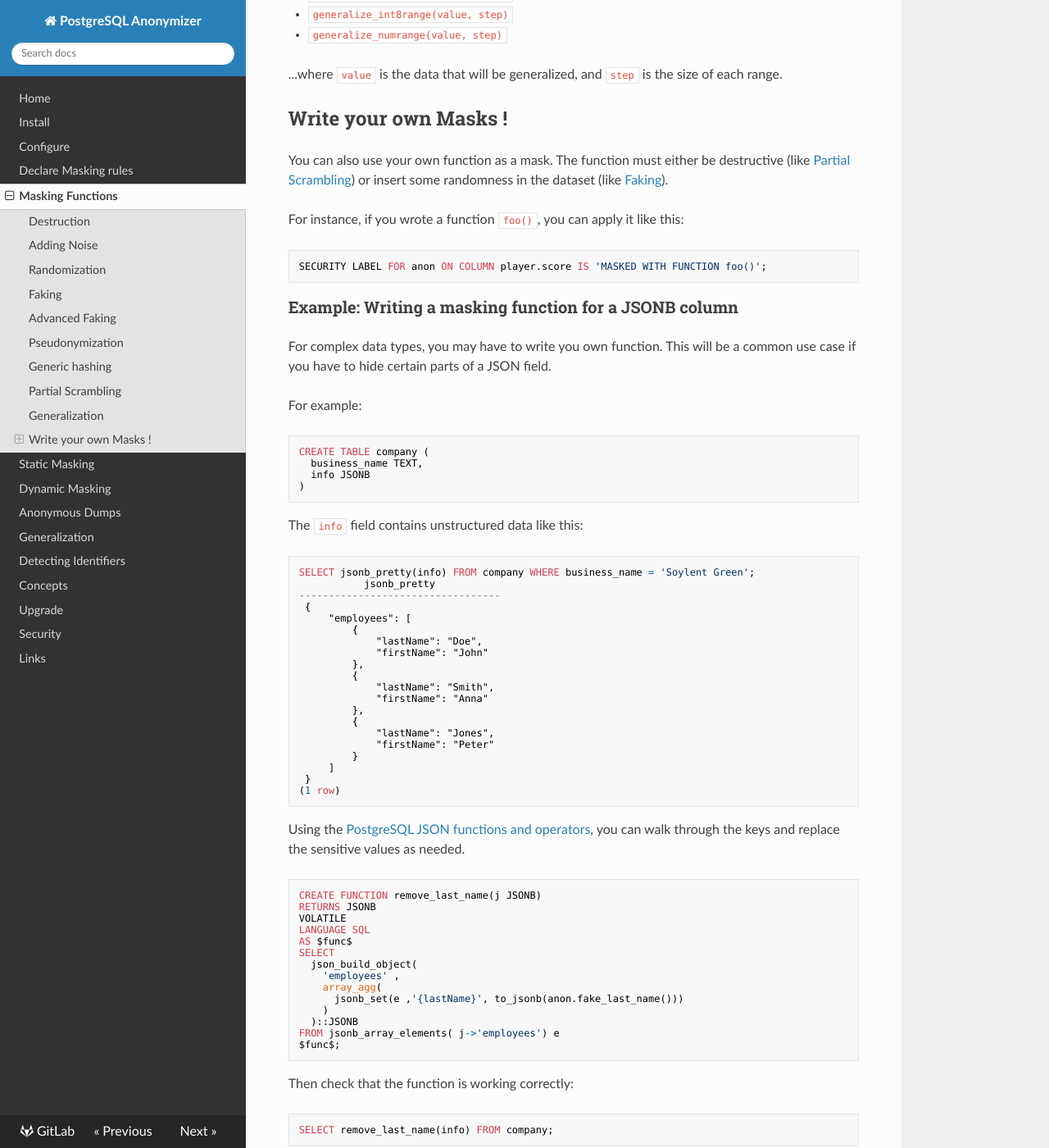
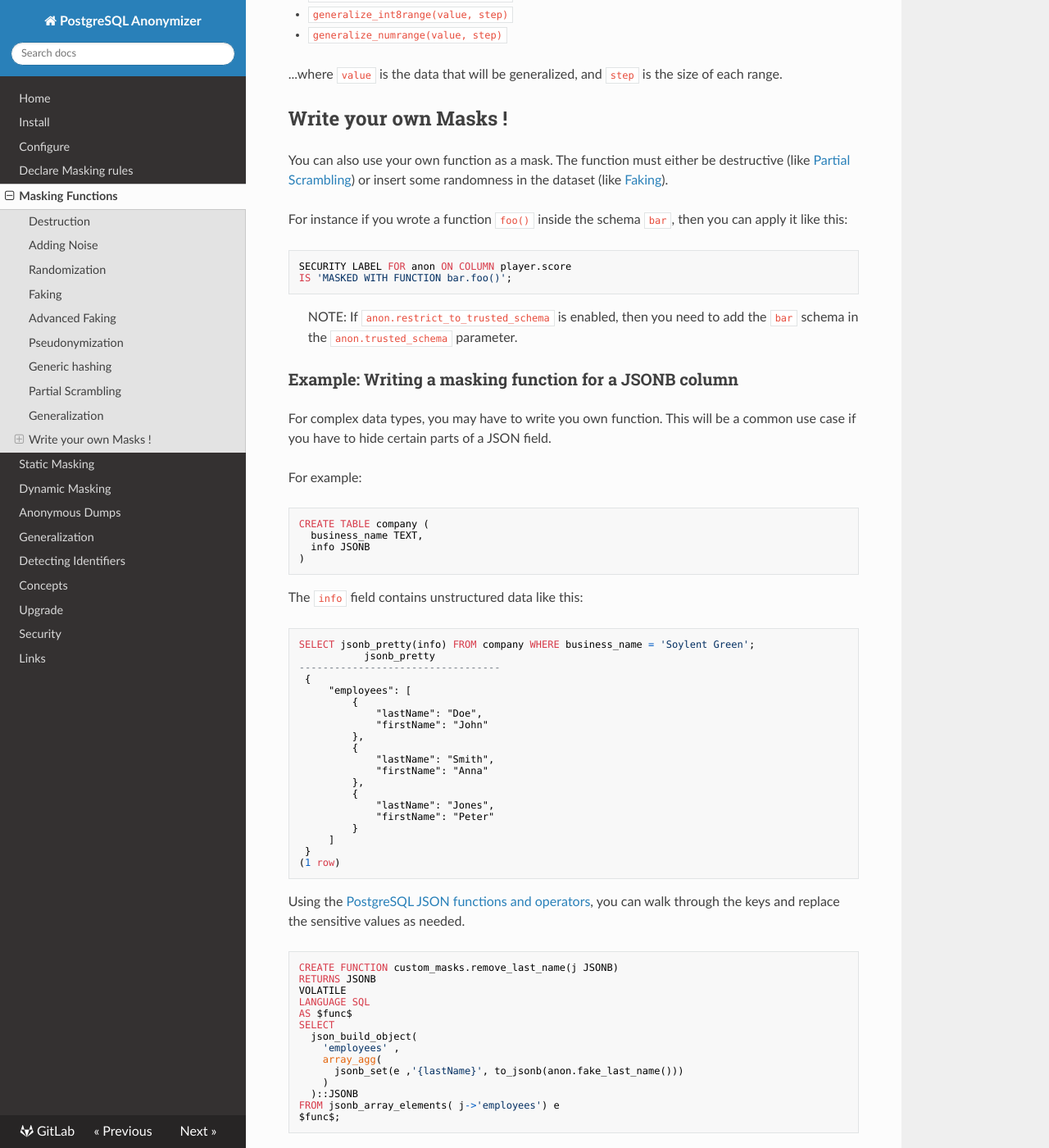
Before and after one commit to neondatabase/postgresql_anonymizer, an MkDocs documentation site: the page built from docs/masking_functions.md, in a window 1280 px wide and 1400 px high, scrolled down 6980 px. Shown: the whole window at 82% size. Built offline with MkDocs 1.6.1, drawn with Linux system fonts in a browser that asks for light colours; nearby versions of some CDN libraries; some of the changed text lies outside the part shown.

Commit message:
[doc] add explicit schema in all examples

````diff
--- a/docs/masking_functions.md
+++ b/docs/masking_functions.md
@@ -405,11 +405,16 @@ You can also use your own function as a mask. The function must either be
 destructive (like [Partial Scrambling]) or insert some randomness in the dataset
 (like [Faking]).
 
-For instance, if you wrote a function `foo()`, you can apply it like this:
+For instance if you wrote a function `foo()` inside the schema `bar`,
+then you can apply it like this:
 
 ```sql
-SECURITY LABEL FOR anon ON COLUMN player.score IS 'MASKED WITH FUNCTION foo()';
+SECURITY LABEL FOR anon ON COLUMN player.score
+IS 'MASKED WITH FUNCTION bar.foo()';
 ```
+
+> NOTE: If `anon.restrict_to_trusted_schema` is enabled, then you need to add
+> the `bar` schema in the `anon.trusted_schema` parameter.
 
 ### Example: Writing a masking function for a JSONB column
 
@@ -458,7 +463,7 @@ through the keys and replace the sensitive values as needed.
 [PostgreSQL JSON functions and operators]: https://www.postgresql.org/docs/current/functions-json.html
 
 ```sql
-CREATE FUNCTION remove_last_name(j JSONB)
+CREATE FUNCTION custom_masks.remove_last_name(j JSONB)
 RETURNS JSONB
 VOLATILE
 LANGUAGE SQL
@@ -477,7 +482,7 @@ $func$;
 Then check that the function is working correctly:
 
 ```sql
-SELECT remove_last_name(info) FROM company;
+SELECT custom_masks.remove_last_name(info) FROM company;
 ```
 
 When that's ok you can declare this function as the mask of
@@ -485,7 +490,7 @@ the `info` field:
 
 ```sql
 SECURITY LABEL FOR anon ON COLUMN company.info
-IS 'MASKED WITH FUNCTION remove_last_name(info)';
+IS 'MASKED WITH FUNCTION custom_masks.remove_last_name(info)';
 ```
 
 And try it out !
````
Also changed, not shown: other parts of docs/masking_functions.md (+2 -2 lines).
